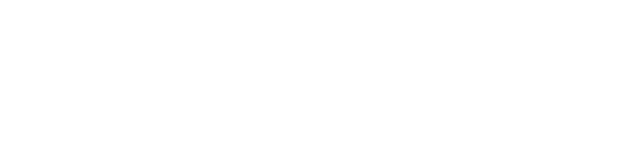
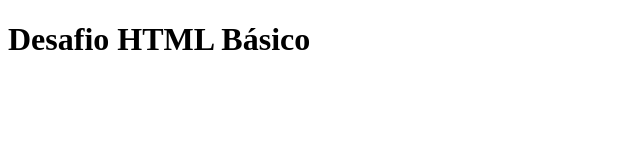
Before and after one commit to gerlei/desafio-html-basico, a plain HTML site: page index.html in a window 1280 px wide. Shown: the whole page, without its empty margins (0-640 px from the left). Drawn offline with Linux system fonts and the light colour scheme.

Commit message:
commit de definição do título da página

```diff
--- a/index.html
+++ b/index.html
@@ -7,6 +7,6 @@
     <title>Desafio HTML básico</title>
 </head>
 <body>
-
+    <h1>Desafio HTML Básico</h1>
 </body>
 </html>
```
